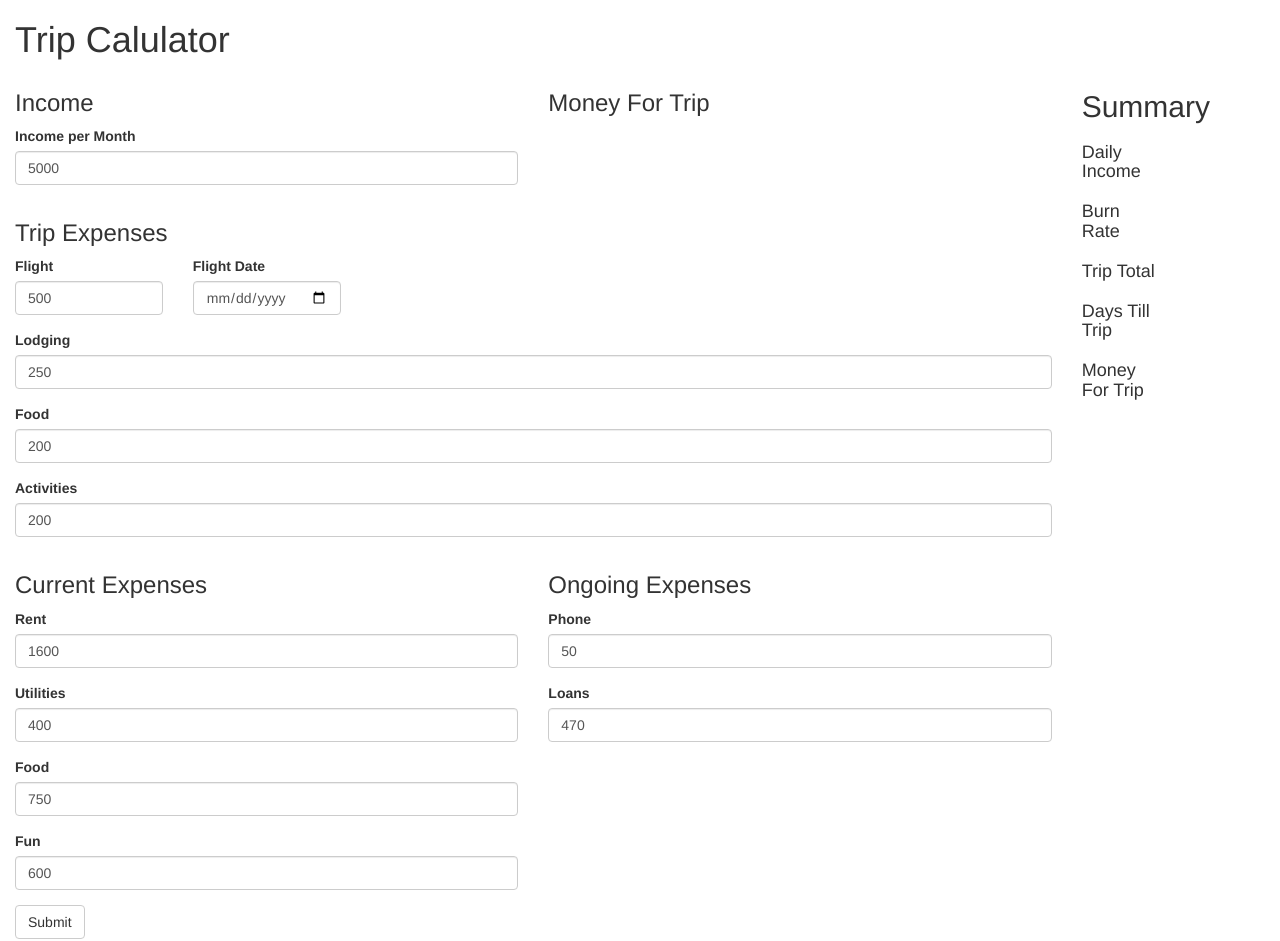
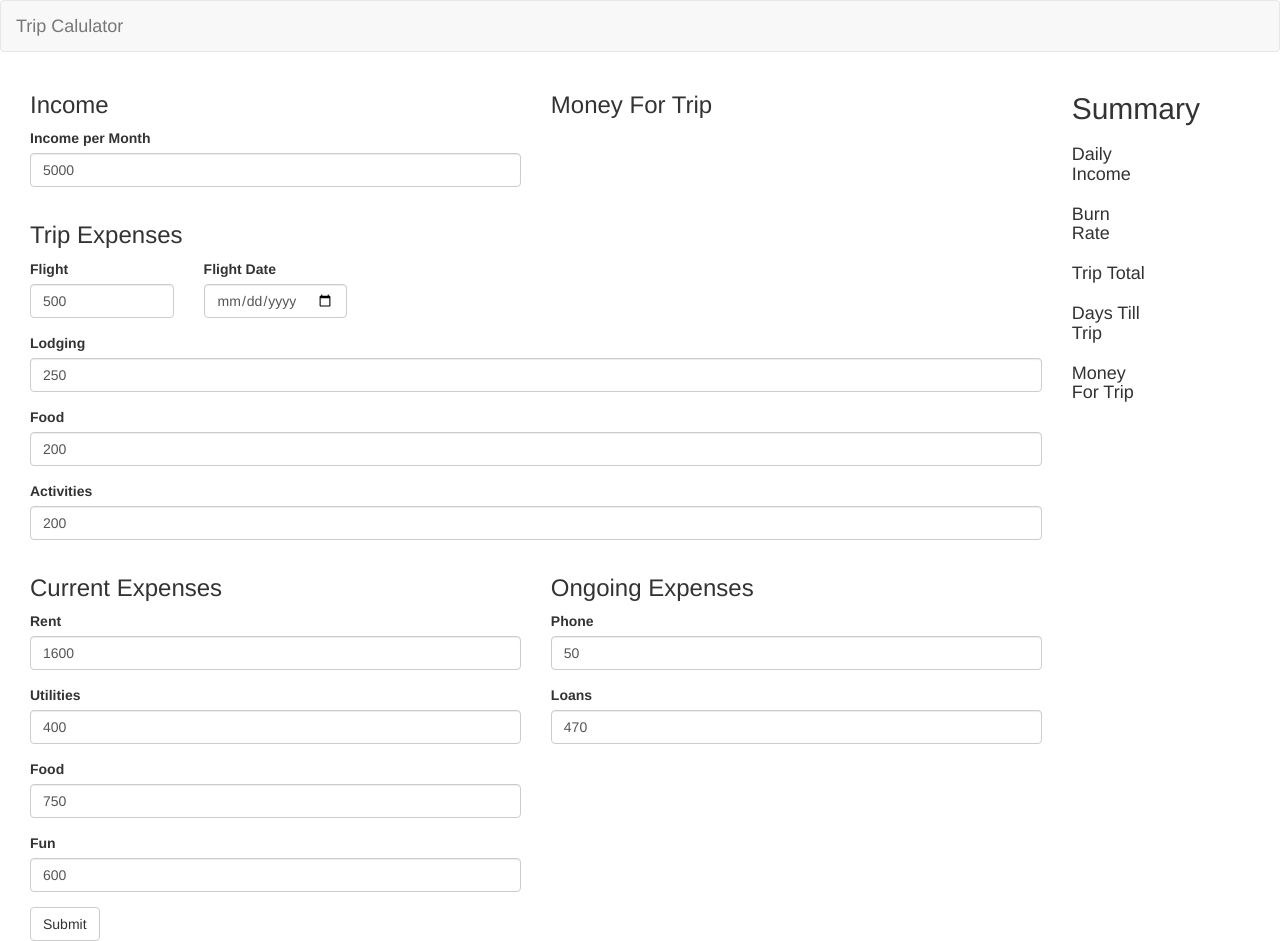
Before and after one commit to sherlocktech/trip-calculator, an Angular app: page / in a window 1280 px wide. Built offline with nearby package versions, Linux system fonts and the light colour scheme.

Commit message:
Add basic navbar

```diff
--- a/src/app/app.component.html
+++ b/src/app/app.component.html
@@ -1,7 +1,11 @@
+<nav class="navbar navbar-default">
+  <div class="container-fluid">
+    <div class="navbar-header">
+      <a class="navbar-brand" href="#">{{title}}</a>
+    </div>
+  </div>
+</nav>
 <div class="container-fluid">
-  <h1>{{title}}</h1>
-  <div class="row">
-    <calculator-form></calculator-form>
-    <summary></summary>
-  </div>
+  <calculator-form></calculator-form>
+  <summary></summary>
 </div>
```
